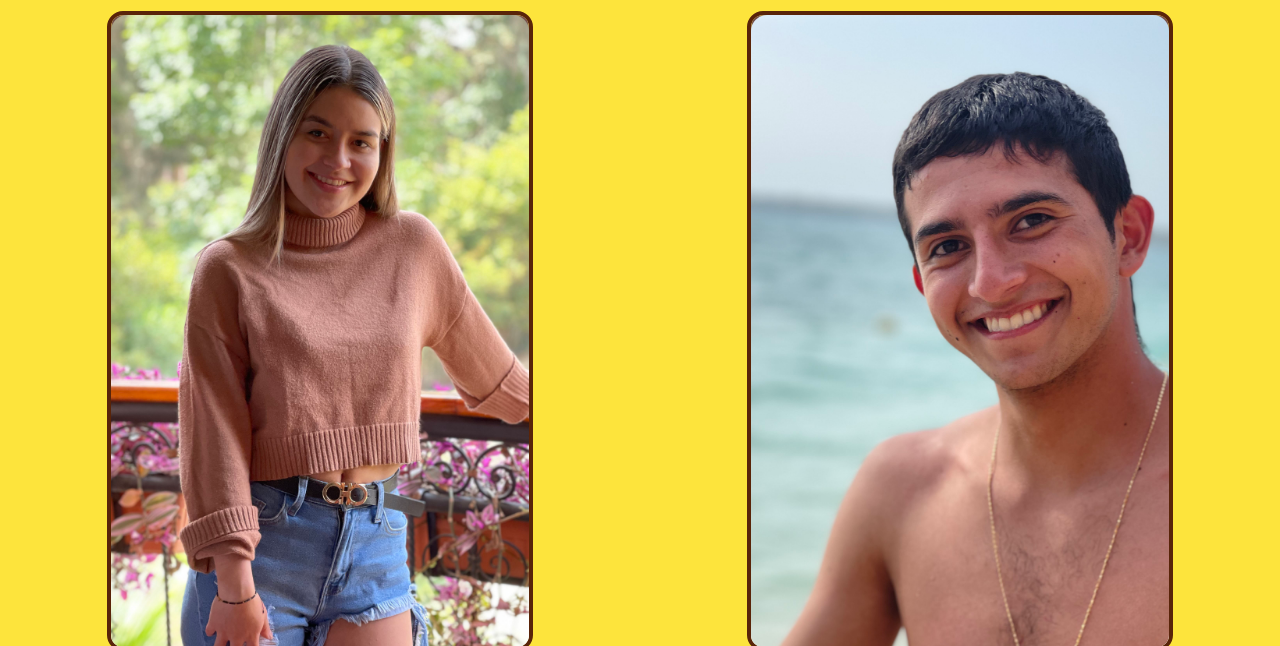
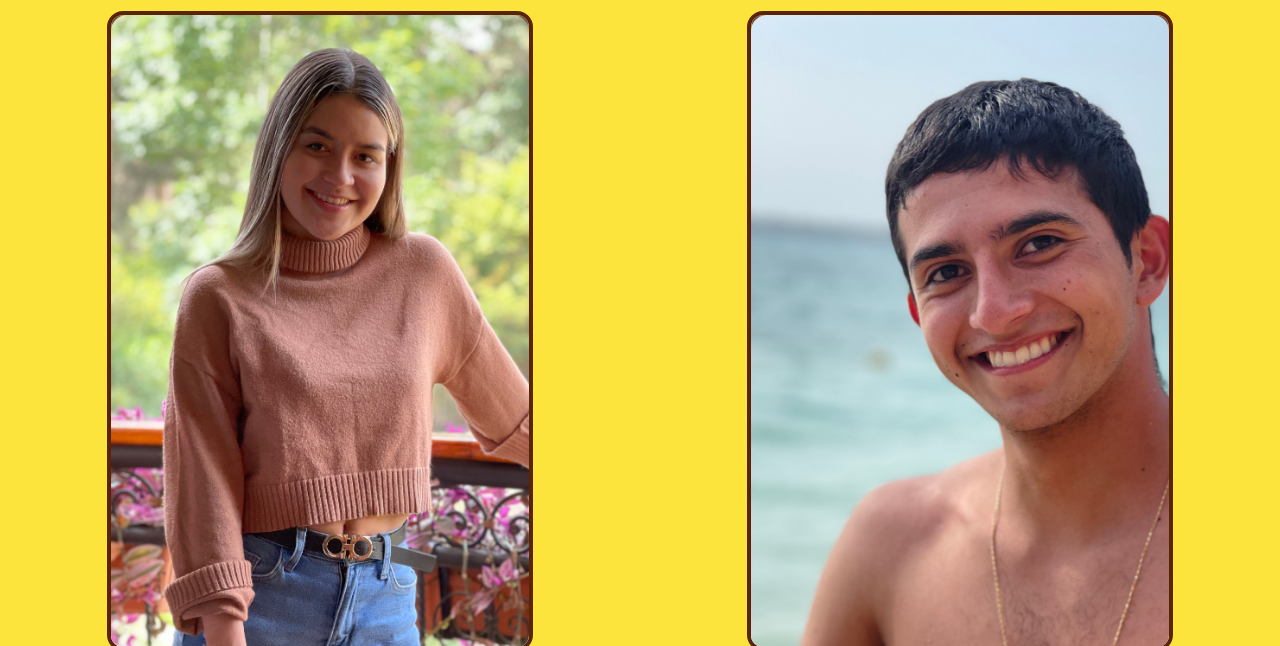
Before and after one commit to camilo483/Candiesbox, a plain HTML site: page paginas/equipo.html in a window 1280 px wide. Shown: the part 185-831 px from the top of the page. Drawn offline with Linux system fonts and the light colour scheme.

Commit message:
Se corrige error en pagina de equipo

```diff
--- a/scss/secciones/_responsive.scss
+++ b/scss/secciones/_responsive.scss
@@ -196,6 +196,15 @@
 }
 
 /* --------------------------------------------------------- Responsive ------------------------------------------------------------- */
+/* --------------------------------------------------------- Responsive / Mayor tamaño---------------------------------------------- */
+@media only screen and (min-width: 1800px), (min-height: 768px) {
+	.tarjeta--personas {
+		.tarjeta__foto {
+			width: auto;
+			height: 800px;
+		}
+	}
+}
 @media only screen and (max-width: 575px) {
     .tarjeta--personas {
         width: 300px;
```
Also changed, not shown: css/estilo-main.css.
